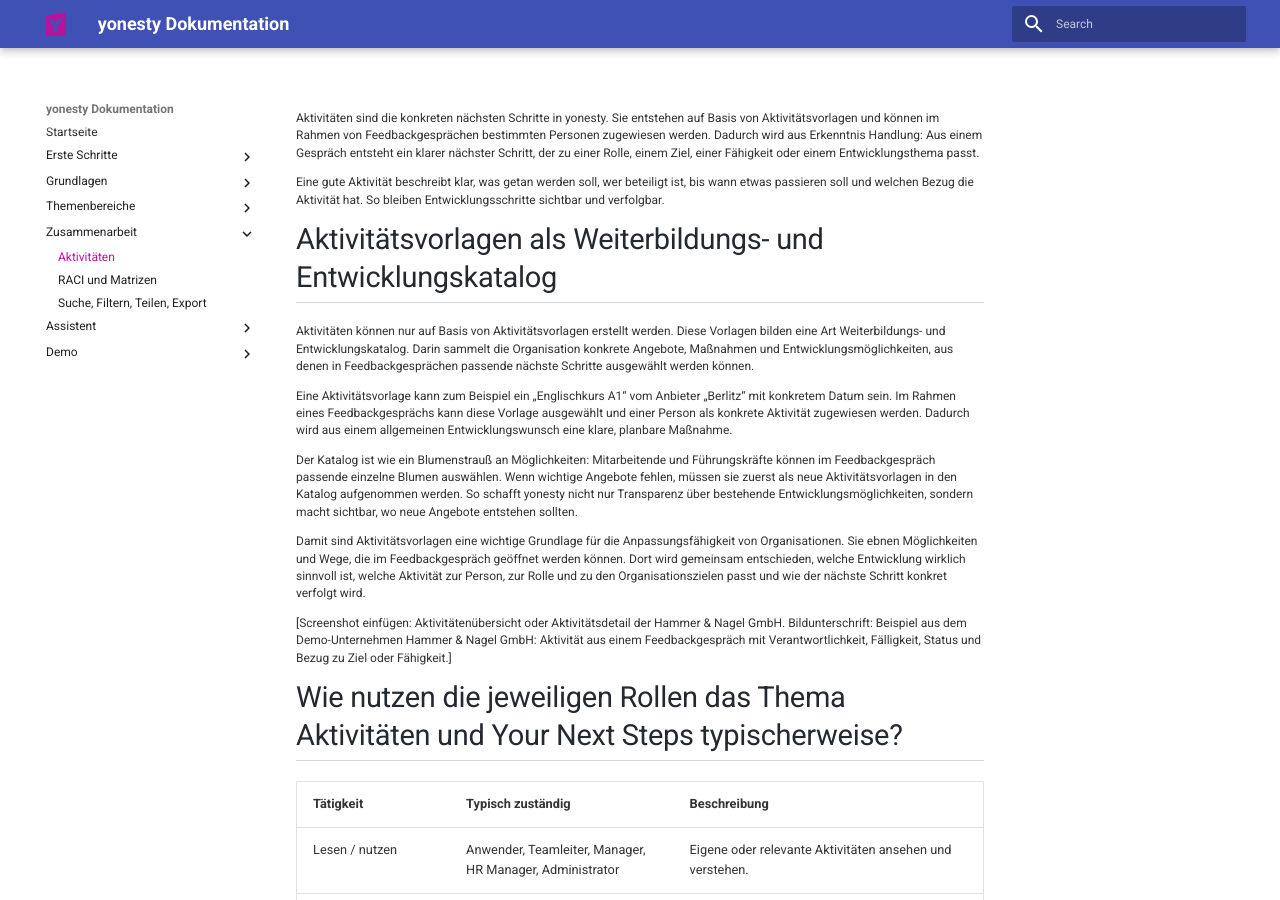
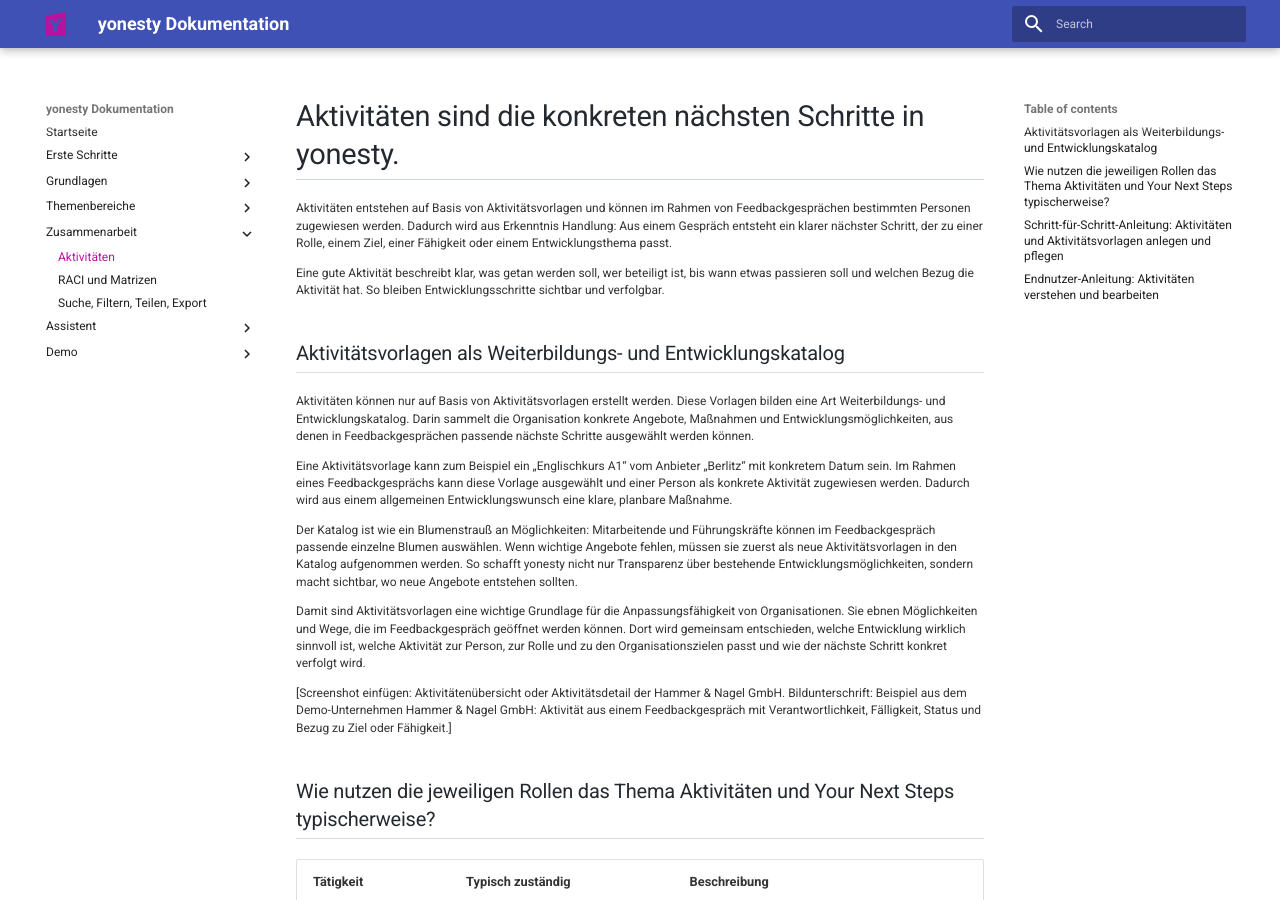
Before and after one commit to ricohaenelsoletti/yonesty, an MkDocs documentation site: the page built from docs/Aktivitäten-Your-Next-Steps.md, in a window 1280 px wide and 900 px high. Built offline with MkDocs 1.6.1 and Material for MkDocs 9.7.7, drawn with Linux system fonts in a browser that asks for light colours.

Commit message:
Update headings and improve document structure

```diff
--- a/docs/Aktivitäten-Your-Next-Steps.md
+++ b/docs/Aktivitäten-Your-Next-Steps.md
@@ -1,8 +1,10 @@
-Aktivitäten sind die konkreten nächsten Schritte in yonesty. Sie entstehen auf Basis von Aktivitätsvorlagen und können im Rahmen von Feedbackgesprächen bestimmten Personen zugewiesen werden. Dadurch wird aus Erkenntnis Handlung: Aus einem Gespräch entsteht ein klarer nächster Schritt, der zu einer Rolle, einem Ziel, einer Fähigkeit oder einem Entwicklungsthema passt.
+# Aktivitäten sind die konkreten nächsten Schritte in yonesty.
+
+Aktivitäten entstehen auf Basis von Aktivitätsvorlagen und können im Rahmen von Feedbackgesprächen bestimmten Personen zugewiesen werden. Dadurch wird aus Erkenntnis Handlung: Aus einem Gespräch entsteht ein klarer nächster Schritt, der zu einer Rolle, einem Ziel, einer Fähigkeit oder einem Entwicklungsthema passt.
 
 Eine gute Aktivität beschreibt klar, was getan werden soll, wer beteiligt ist, bis wann etwas passieren soll und welchen Bezug die Aktivität hat. So bleiben Entwicklungsschritte sichtbar und verfolgbar.
 
-# Aktivitätsvorlagen als Weiterbildungs- und Entwicklungskatalog
+## Aktivitätsvorlagen als Weiterbildungs- und Entwicklungskatalog
 
 Aktivitäten können nur auf Basis von Aktivitätsvorlagen erstellt werden. Diese Vorlagen bilden eine Art Weiterbildungs- und Entwicklungskatalog. Darin sammelt die Organisation konkrete Angebote, Maßnahmen und Entwicklungsmöglichkeiten, aus denen in Feedbackgesprächen passende nächste Schritte ausgewählt werden können.
 
@@ -14,7 +16,7 @@
 
 [Screenshot einfügen: Aktivitätenübersicht oder Aktivitätsdetail der Hammer & Nagel GmbH. Bildunterschrift: Beispiel aus dem Demo-Unternehmen Hammer & Nagel GmbH: Aktivität aus einem Feedbackgespräch mit Verantwortlichkeit, Fälligkeit, Status und Bezug zu Ziel oder Fähigkeit.]
 
-# Wie nutzen die jeweiligen Rollen das Thema Aktivitäten und Your Next Steps typischerweise?
+## Wie nutzen die jeweiligen Rollen das Thema Aktivitäten und Your Next Steps typischerweise?
 
 | Tätigkeit | Typisch zuständig | Beschreibung |
 |---|---|---|
@@ -26,7 +28,7 @@
 
 Konkret bestehen Aktivitätsvorlagen aus Titel, Beschreibung, Anbieter oder Quelle, Termin oder Zeitraum, Bezug zu Fähigkeiten, Rollen, Zielen oder Feedbacks und weiteren organisatorischen Informationen. Aus diesen Vorlagen entstehen konkrete Aktivitäten für einzelne Personen. Pflegende Personen achten darauf, dass der Katalog aktuell, vollständig und relevant bleibt. Anwender verfolgen ihre zugewiesenen Aktivitäten und besprechen Fortschritt, Status oder Anpassungen gemeinsam mit dem Teamleiter.
 
-# Schritt-für-Schritt-Anleitung: Aktivitäten und Aktivitätsvorlagen anlegen und pflegen
+## Schritt-für-Schritt-Anleitung: Aktivitäten und Aktivitätsvorlagen anlegen und pflegen
 
 1. Öffne den Bereich Aktivitätsvorlagen.
 2. Lege eine neue Aktivitätsvorlage an, wenn ein Entwicklungs- oder Weiterbildungsangebot in den Katalog aufgenommen werden soll.
@@ -37,6 +39,6 @@
 7. Ergänze Verantwortliche, Fälligkeit, Status und Verknüpfungen zu Rollen, Zielen, Fähigkeiten oder Feedbacks.
 8. Verfolge die Aktivität gemeinsam im weiteren Entwicklungsprozess und prüfe, ob sie angepasst, verschoben oder abgeschlossen werden sollte.
 
-# Endnutzer-Anleitung: Aktivitäten verstehen und bearbeiten
+## Endnutzer-Anleitung: Aktivitäten verstehen und bearbeiten
 
 Aktivitäten zeigen dir, welche nächsten Schritte im Feedbackgespräch vereinbart wurden. Öffne eine Aktivität und prüfe, was besprochen wurde, bis wann der Schritt geplant ist und womit die Aktivität verbunden ist. Als Anwender verfolgst du deine Aktivitäten und bereitest dich darauf vor, den aktuellen Stand mit deinem Teamleiter zu besprechen. Der Status wird gemeinsam geändert. Fortschritte können gewürdigt und gefeiert werden. Wenn Schwierigkeiten auftreten, könnt ihr die Aktivität gemeinsam anpassen, verschieben oder neu ausrichten.
```
